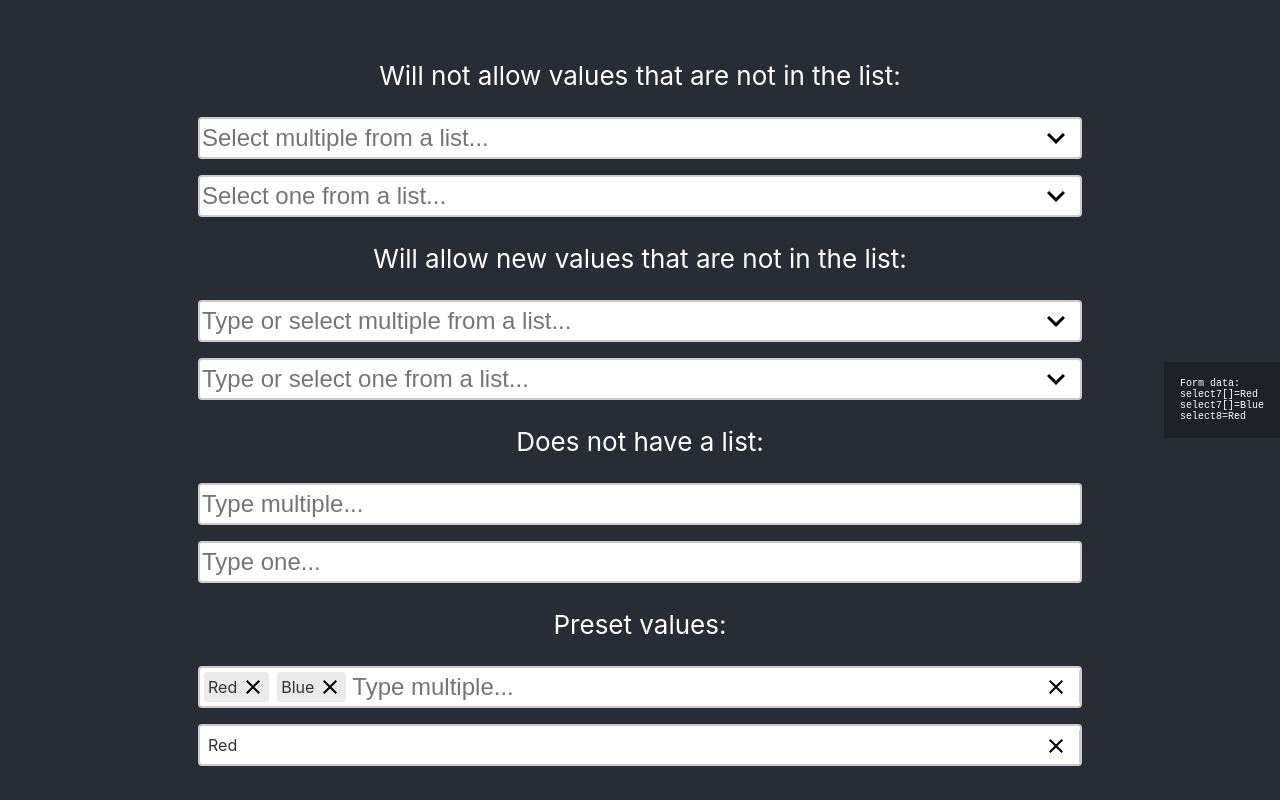
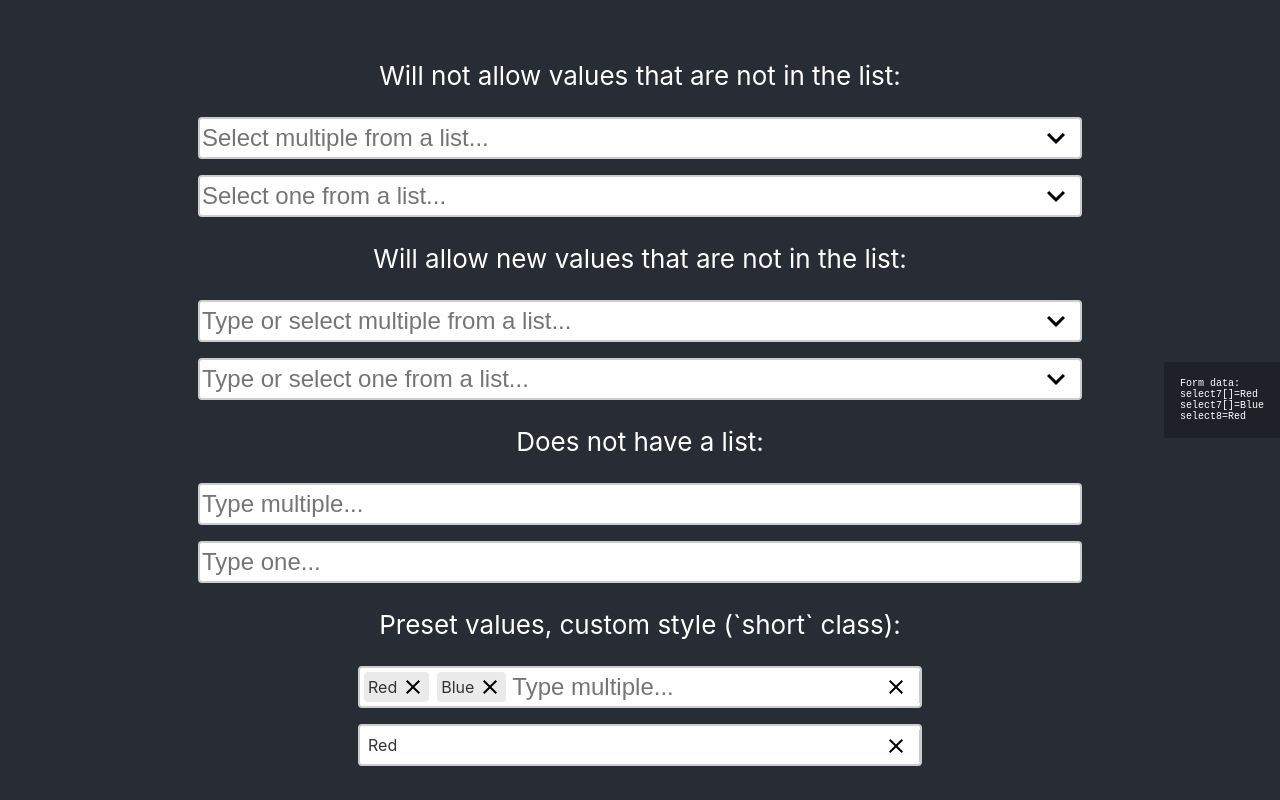
Before and after one commit to Inviz/tokenfield-challenge, a React (Create React App) app: page / in a window 1280 px wide. Built offline with nearby package versions, Linux system fonts and the light colour scheme.

Commit message:
custom class support

```diff
--- a/src/Tokenfield.css
+++ b/src/Tokenfield.css
@@ -143,3 +143,7 @@
 .Tokenfield.changed {
 	background: yellow;
 }
+
+.Tokenfield.short {
+	width: 35rem;
+}
--- a/src/Tokenfield.js
+++ b/src/Tokenfield.js
@@ -143,6 +143,8 @@ class Tokenfield extends Component {
       name += ' focused'
     if (this.state.values.length)
       name += ' filled'
+    if (this.props.className)
+      name += ' ' + this.props.className
     return name
   }
 
--- a/src/index.js
+++ b/src/index.js
@@ -38,9 +38,9 @@ ReactDOM.render(<App>
 	<p>Does not have a list:</p>
 	<Tokenfield name="select5[]" placeholder="Type multiple..."  multiple allowNew onChange={onChange}/>
 	<Tokenfield name="select6" placeholder="Type one..." allowNew onChange={onChange} />
-	<p>Preset values:</p>
-	<Tokenfield name="select7[]" placeholder="Type multiple..." values={["Red", "Blue"]}  multiple allowNew onChange={onChange}/>
-	<Tokenfield name="select8" placeholder="Type one..." value="Red" allowNew onChange={onChange} />
+	<p>Preset values, custom style (`short` class):</p>
+	<Tokenfield className="short" name="select7[]" placeholder="Type multiple..." values={["Red", "Blue"]}  multiple allowNew onChange={onChange}/>
+	<Tokenfield className="short" name="select8" placeholder="Type one..." value="Red" allowNew onChange={onChange} />
 	<pre id="output"></pre>
 </App>, document.getElementById('root'));
 
```
